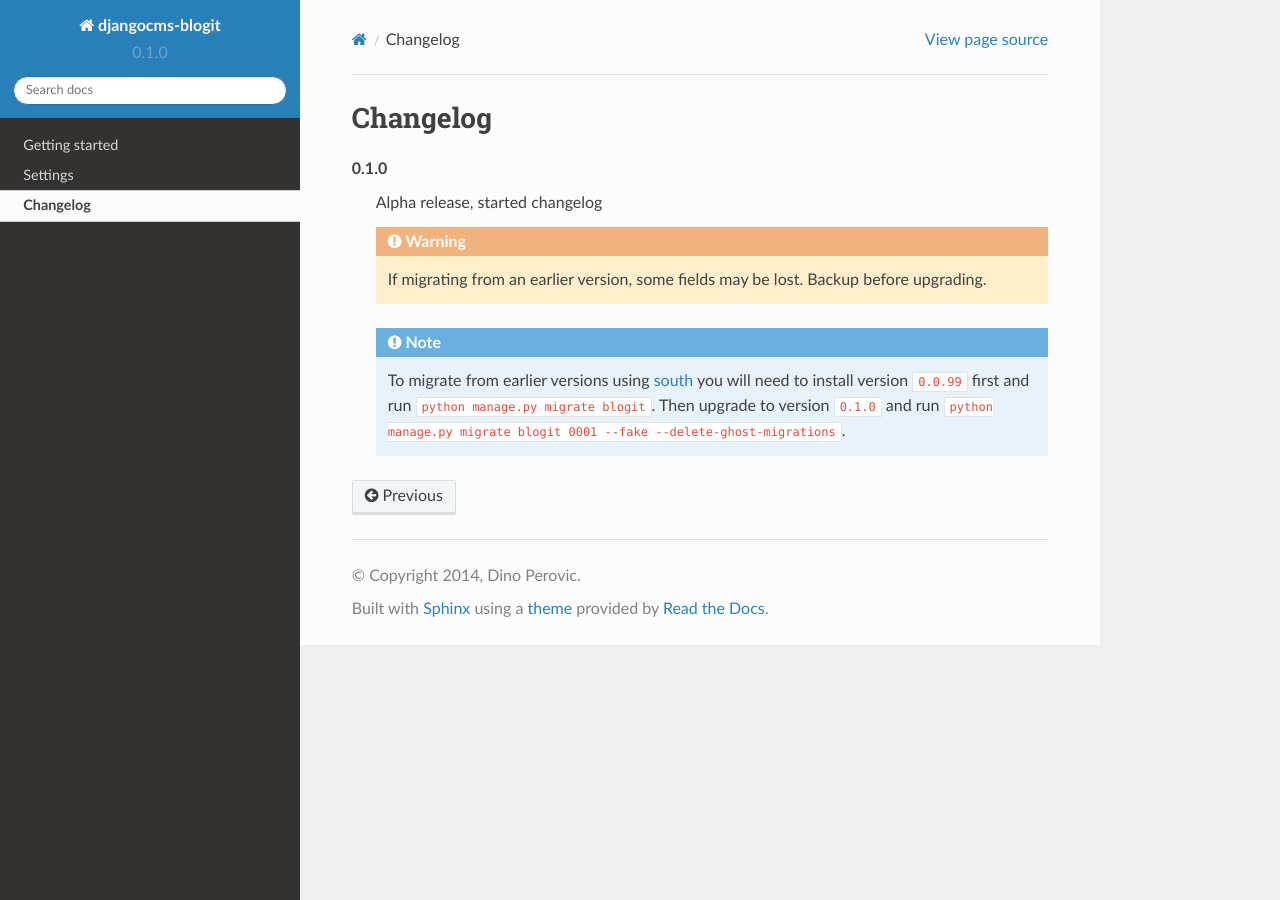
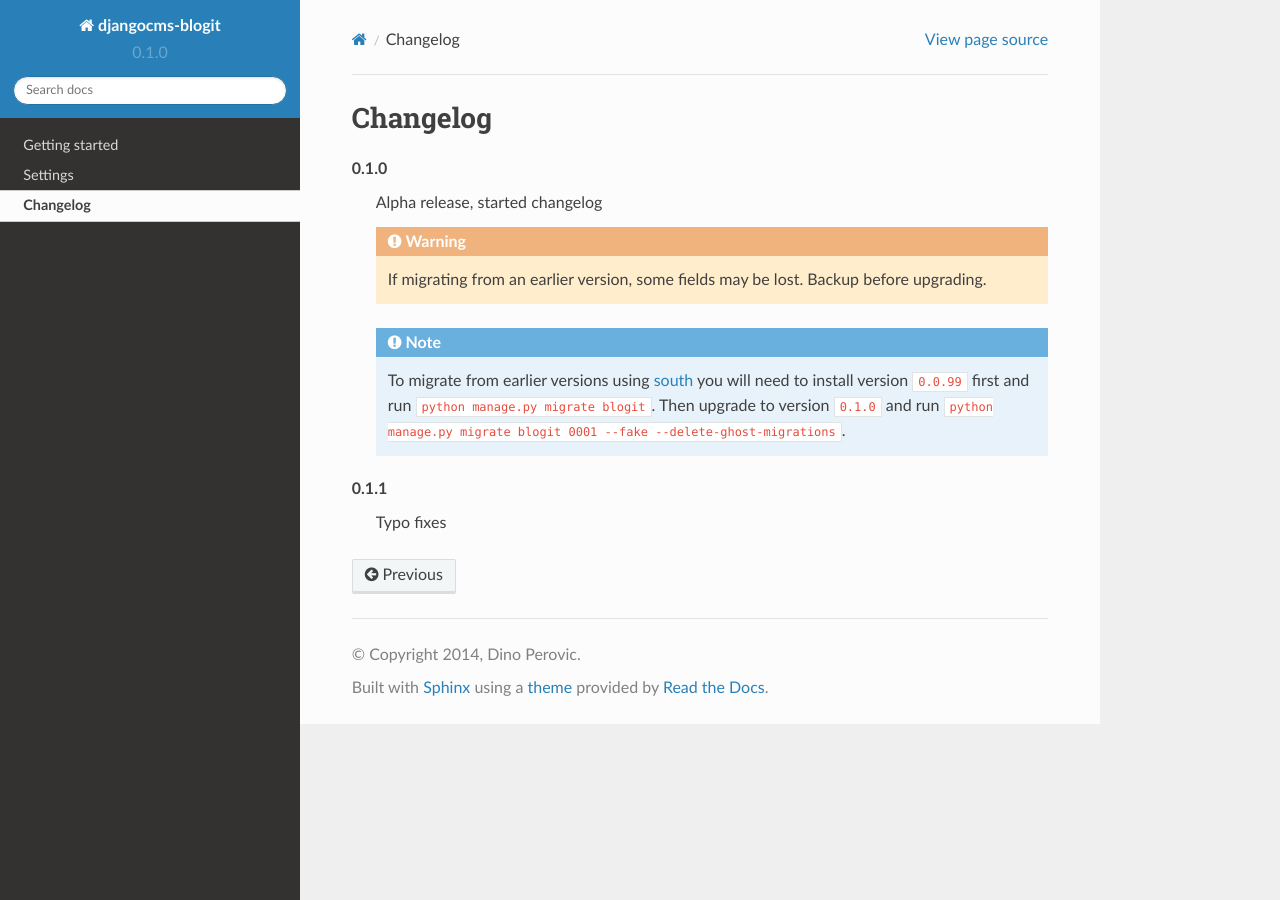
Before and after one commit to dinoperovic/djangocms-blogit, a Sphinx documentation site: the page built from docs/changelog.rst, in a window 1280 px wide. Built offline with Sphinx 7.4.7 and the Read the Docs theme 2.0.0, drawn with Linux system fonts in a browser that asks for light colours.

Commit message:
Update docs

```diff
--- a/docs/changelog.rst
+++ b/docs/changelog.rst
@@ -15,5 +15,7 @@ Changelog
         blogit``. Then upgrade to version ``0.1.0`` and run ``python manage.py
         migrate blogit 0001 --fake --delete-ghost-migrations``.
 
+0.1.1
+    Typo fixes
 
 .. _south: http://south.aeracode.org/
```
